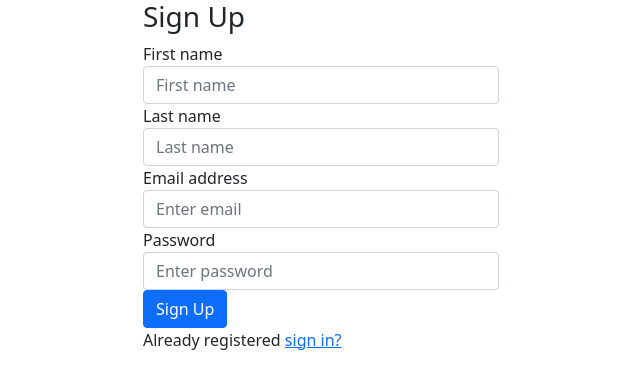
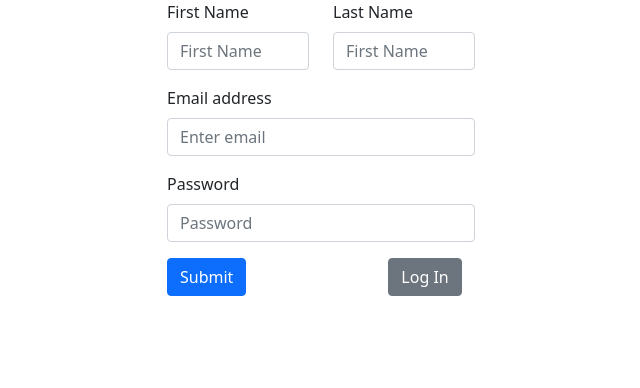
Before and after one commit to praveshcj/monthly_budget, a React (Create React App) app: page /login in a window 1280 px wide. Both pictures are taken after a click on the button "Sign Up". Shown: the top 388 px of the page, without its empty margins (319-959 px from the left). Built offline with nearby package versions, Linux system fonts and the light colour scheme; no server answers.

Commit message:
Added Login Form Client Server Dependency

```diff
--- a/package.json
+++ b/package.json
@@ -6,6 +6,7 @@
     "@testing-library/jest-dom": "^5.14.1",
     "@testing-library/react": "^11.2.7",
     "@testing-library/user-event": "^12.8.3",
+    "body-parser": "^1.19.0",
     "bootstrap": "^5.0.2",
     "mongoose": "^5.13.7",
     "react": "^17.0.2",
@@ -18,7 +19,8 @@
     "web-vitals": "^1.1.2"
   },
   "scripts": {
-    "start": "react-scripts start",
+    "start-client": "react-scripts start",
+    "start": "node server.js",
     "build": "react-scripts build",
     "test": "react-scripts test",
     "eject": "react-scripts eject"
--- a/src/App.js
+++ b/src/App.js
@@ -3,7 +3,7 @@ import 'bootstrap/dist/css/bootstrap.min.css';
 import Expenses from './components/Expenses/Expenses';
 import {Navbar, Nav, Container} from 'react-bootstrap';
 import { BrowserRouter as Router, Switch, Route } from 'react-router-dom';
-import LoginSignUp from './components/LoginSignUp/loginsignup';
+import LoginSignUp from './components/Login/loginsignup';
 // import { AppContext } from './context/AppContext';
 import { Redirect } from 'react-router';
 import { Row, Col } from 'react-bootstrap';
--- a/src/components/LoginSignUp/login.js
+++ b/src/components/Login/login.js
@@ -1,17 +1,14 @@
 import React, { Component } from "react";
-import { Form, Button } from 'react-bootstrap';
+import { Form, Button, Container, Row, Col } from 'react-bootstrap';
 
 export default class Login extends Component {
     render() {
         return (
-            <>
+            <Container >
             <Form>
                 <Form.Group className="mb-3" controlId="formBasicEmail">
                     <Form.Label>Email address</Form.Label>
                     <Form.Control type="email" placeholder="Enter email" />
-                    <Form.Text className="text-muted">
-                    We'll never share your email with anyone else.
-                    </Form.Text>
                 </Form.Group>
 
                 <Form.Group className="mb-3" controlId="formBasicPassword">
@@ -21,14 +18,21 @@ export default class Login extends Component {
                 <Form.Group className="mb-3" controlId="formBasicCheckbox">
                     <Form.Check type="checkbox" label="Check me out" />
                 </Form.Group>
+                <Row>
+                <Col>
                 <Button variant="primary" type="submit">
                     Submit
                 </Button>
+                </Col>
+                <Col></Col>
+                <Col>
                 <Button variant="secondary" onClick={this.props.toggleChild}>
                     Sign Up
                 </Button>
+                </Col>
+                </Row>
             </Form>
-            </>
+            </Container>
         );
     }
 }
--- a/src/components/LoginSignUp/loginsignup.js
+++ b/src/components/Login/loginsignup.js
@@ -5,24 +5,24 @@ import SignUp  from './signup';
 
 class LoginSignUp extends Component{
     state = {
-        loginFlag: 1
+        loginFlag: true
     }
 
     toggleChild = ( )=>{
-            this.setState({
-                loginFlag: !this.state.loginFlag
-            })
+        this.setState({
+            loginFlag: !this.state.loginFlag
+        })
     };
 
 
     render(){
-        if(this.state.loginFlag === 1 ){
+        if(this.state.loginFlag === true ){
             return (
                     <LogIn toggleChild = {this.toggleChild}/>
 
             );
         }
-        else return <SignUp  toggleChild = {this.toggleChild}/>
+        else return <SignUp toggleChild = {this.toggleChild}/>
     }
 }
 
--- /dev/null
+++ b/src/components/Login/signup.js
@@ -0,0 +1,87 @@
+import React, { Component } from "react";
+import { Container, Row, Col, Form, Button } from "react-bootstrap";
+export default class SignUp extends Component {
+
+    // var url = "";
+    // url = "http://localhost:5000";
+
+    submitUserDetails = (e) =>{
+        // console.log(e);
+        e.preventDefault();
+        // e.stopPropagation();
+        // console.log(e.currentTarget);
+        const formData = new FormData(e.target);
+        var formDataObj = Object.fromEntries(formData.entries());
+        console.log(formData);
+        console.log(formDataObj);
+        const payLoad ={
+            'first_name': formDataObj.first_name,
+            'last_name' : formDataObj.last_name,
+            'email': formDataObj.email,
+            'password': formDataObj.password
+        }
+        // var data = new FormData();
+        // data.append("data_json", JSON.stringify(formDataObj));
+        fetch("/postUserData",{
+            method:'POST',
+            headers: {
+                'Accept': 'application/json',
+                'Content-Type': 'application/json'
+            },
+            body: JSON.stringify(payLoad)
+        } )
+    }
+    componentDidMount() {
+        // Simple GET request using fetch
+        fetch('/expense_backend')
+            .then(response => response.json())
+            .then(data => console.log(data));
+    }
+
+    render() {
+        return (
+            <Container>
+                <Form onSubmit={this.submitUserDetails}>
+                    <Row>
+                    <Col>
+                    <Form.Group className="mb-3" controlId="formFirstName">
+                        <Form.Label>First Name</Form.Label>
+                        <Form.Control type="text" name='first_name' placeholder="First Name" />
+                    </Form.Group>
+                    </Col>
+                    <Col>
+                    <Form.Group className="mb-3" controlId="formLastName">
+                        <Form.Label>Last Name</Form.Label>
+                        <Form.Control type="text" name='last_name' placeholder="First Name" />
+                    </Form.Group>
+                    </Col>
+                    </Row>
+                    <Row>
+                    <Form.Group className="mb-3" controlId="formEmail">
+                        <Form.Label>Email address</Form.Label>
+                        <Form.Control type="email" name='email' placeholder="Enter email" />
+                    </Form.Group>
+                    </Row>
+
+                    <Form.Group className="mb-3" controlId="formPassword">
+                        <Form.Label>Password</Form.Label>
+                        <Form.Control type="password" name='password' placeholder="Password" />
+                    </Form.Group>
+                    <Row>
+                    <Col>
+                    <Button variant="primary" type="submit" >
+                        Submit
+                    </Button>
+                    </Col>
+                    <Col></Col>
+                    <Col>
+                    <Button variant="secondary" onClick={this.props.toggleChild}>
+                        Log In
+                    </Button>
+                    </Col>
+                    </Row>
+                </Form>
+            </Container>
+        );
+    }
+}
--- a/src/components/LoginSignUp/signup.js
+++ /dev/null
@@ -1,36 +0,0 @@
-import React, { Component } from "react";
-
-export default class SignUp extends Component {
-    render() {
-        return (
-            <form>
-                <h3>Sign Up</h3>
-
-                <div className="form-group">
-                    <label>First name</label>
-                    <input type="text" className="form-control" placeholder="First name" />
-                </div>
-
-                <div className="form-group">
-                    <label>Last name</label>
-                    <input type="text" className="form-control" placeholder="Last name" />
-                </div>
-
-                <div className="form-group">
-                    <label>Email address</label>
-                    <input type="email" className="form-control" placeholder="Enter email" />
-                </div>
-
-                <div className="form-group">
-                    <label>Password</label>
-                    <input type="password" className="form-control" placeholder="Enter password" />
-                </div>
-
-                <button type="submit" className="btn btn-primary btn-block">Sign Up</button>
-                <p className="forgot-password text-right">
-                    Already registered <a href="#">sign in?</a>
-                </p>
-            </form>
-        );
-    }
-}
```
Also changed, not shown: server.js (+17 -2 lines), src/components/Login/final_component.js (added, +16 -0 lines), 1 other file (tests, documents, lock files or other folders).
